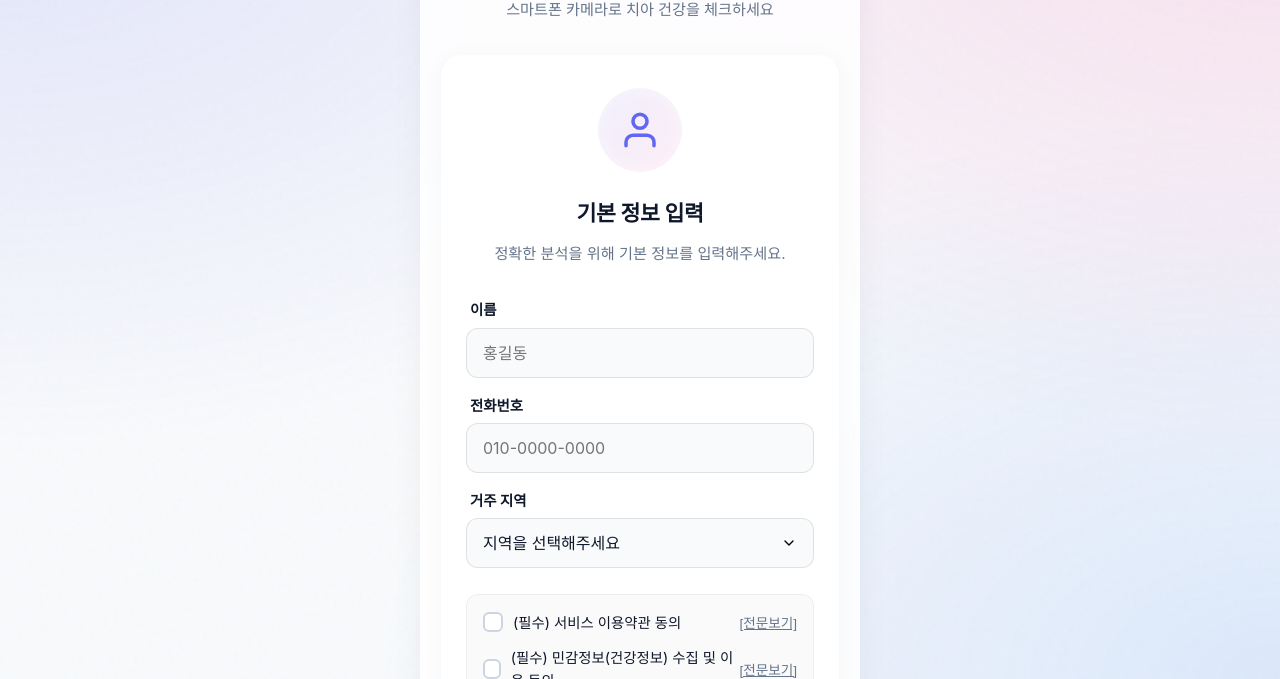
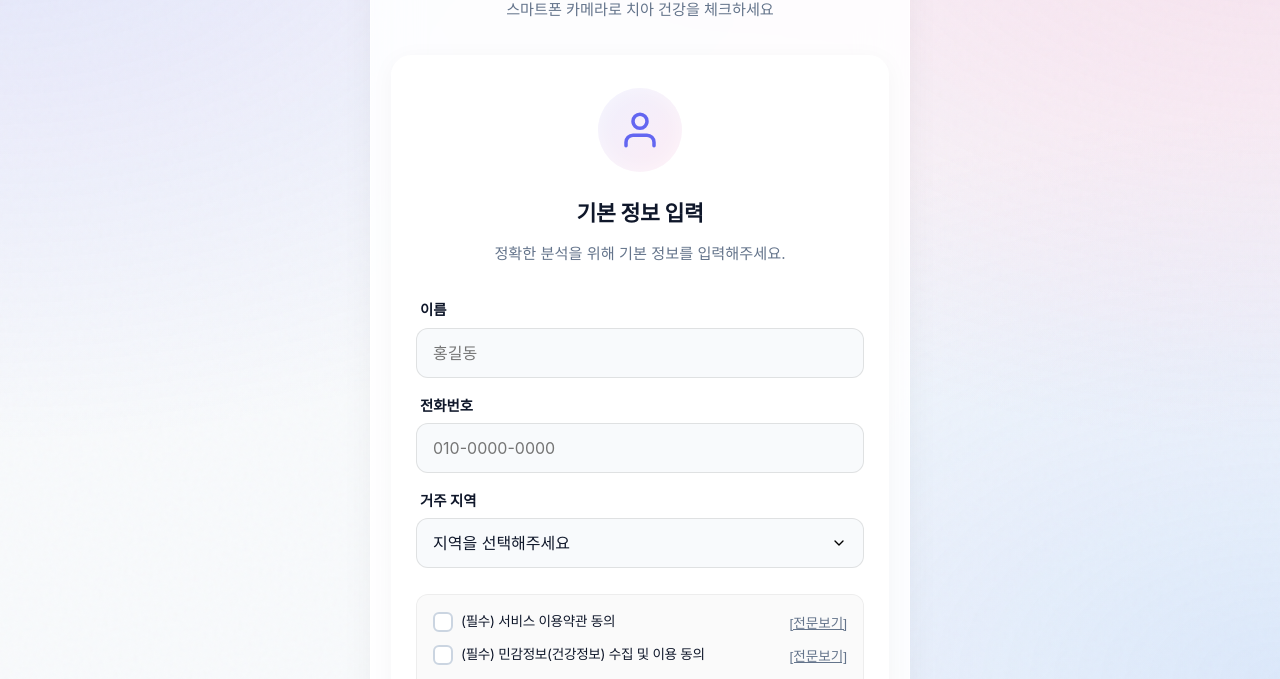
Before and after one commit to heffyend0/tooth-check, a plain HTML site: page index.html in a window 1280 px wide. Shown: the part 121-800 px from the top of the page. Drawn offline with Linux system fonts and the light colour scheme; a web font is replaced by a local one.

Commit message:
Fix JS syntax error and widen app container for agreement text

```diff
--- a/main.js
+++ b/main.js
@@ -61,9 +61,6 @@ document.addEventListener('DOMContentLoaded', () => {
   const resTartar = document.querySelector('#result-tartar .status-badge');
   const resAlignment = document.querySelector('#result-alignment .status-badge');
   const overallFeedback = document.getElementById('overall-feedback');
-
-  // User data store
-  let userData = {};
 
   // Modal logic
   const modalLinks = document.querySelectorAll('.btn-text-link');
--- a/style.css
+++ b/style.css
@@ -52,7 +52,7 @@ body::before {
 
 .app-container {
   width: 100%;
-  max-width: 440px;
+  max-width: 540px;
   background: rgba(255, 255, 255, 0.85);
   backdrop-filter: blur(24px);
   -webkit-backdrop-filter: blur(24px);
@@ -267,10 +267,11 @@ h2 {
 .checkbox-label {
   display: flex;
   align-items: center;
-  gap: 10px;
+  gap: 8px;
   cursor: pointer;
-  font-size: 0.9rem;
+  font-size: 0.85rem;
   color: var(--text-main);
+  letter-spacing: -0.3px;
 }
 
 .checkbox-label input[type="checkbox"] {
```
